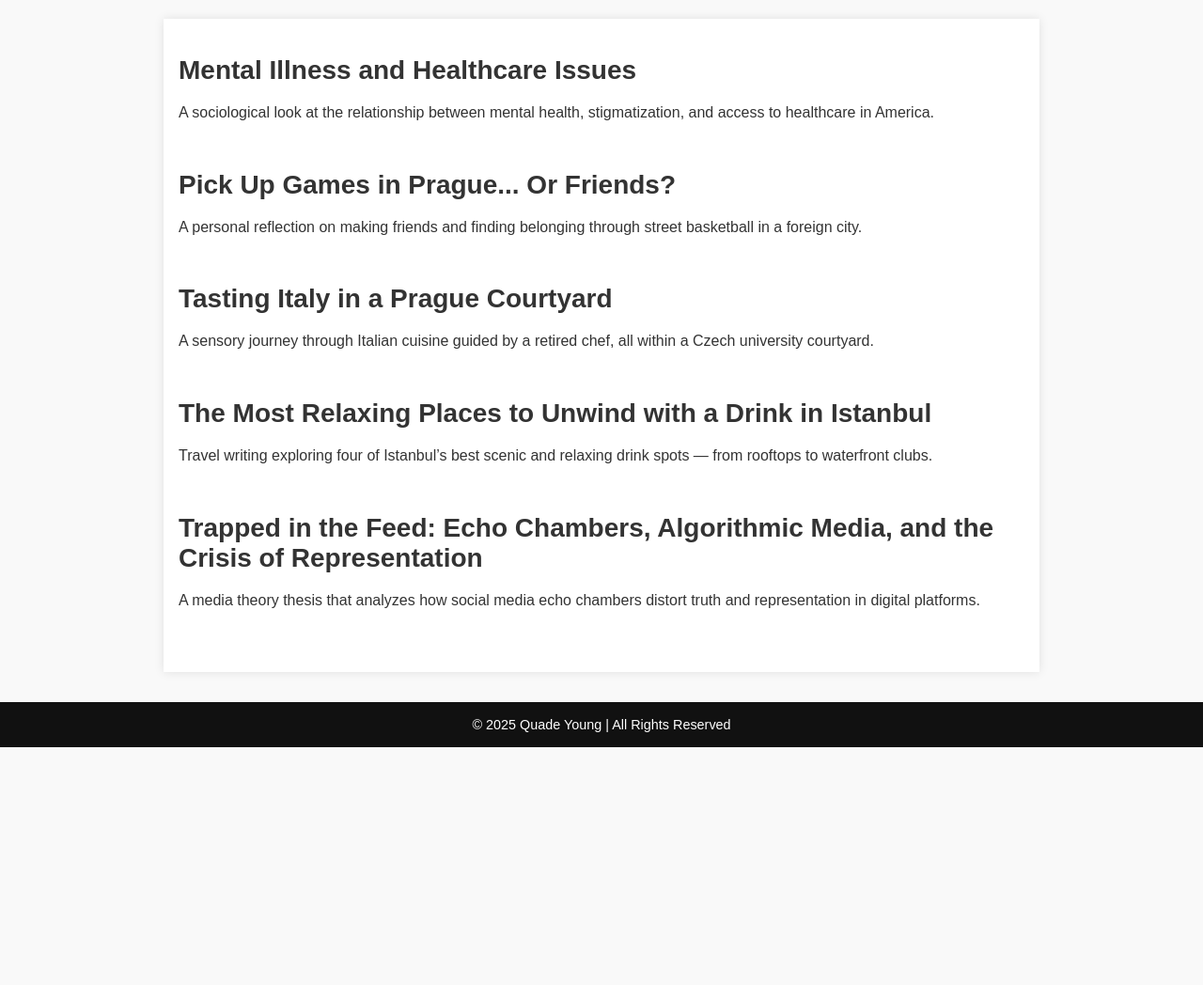
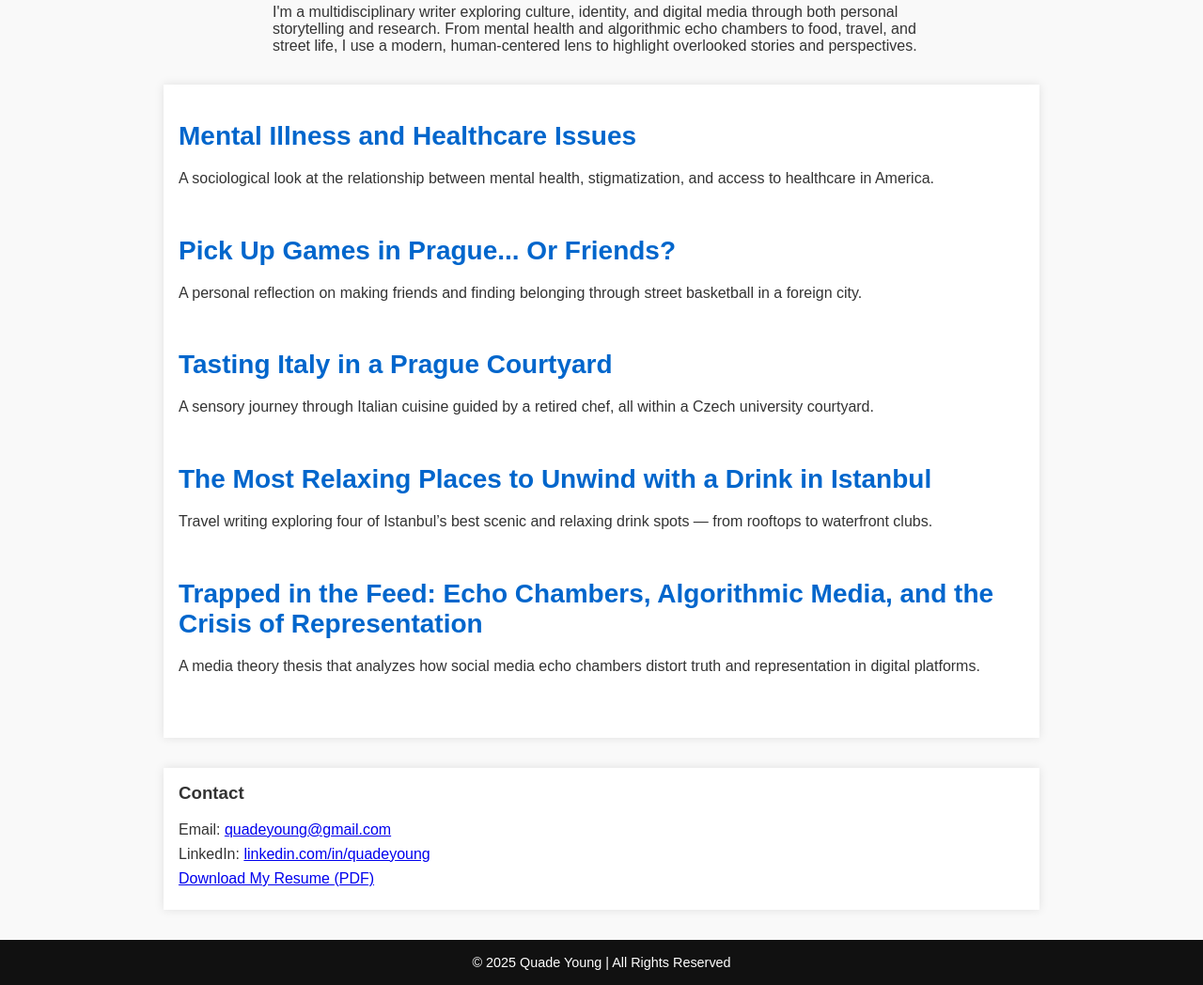
Before and after one commit to QuadeLYoung/Quades-Journal, a plain HTML site: page index.html in a window 1280 px wide. Shown: the part 171-1219 px from the top of the page at 94% size. Before the commit the page ends 966 px from the top, so only its background shows below. Drawn offline with Linux system fonts and the light colour scheme.

Commit message:
Index.html

```diff
--- a/index.html
+++ b/index.html
@@ -22,6 +22,12 @@
       margin: 0;
       font-size: 2.5rem;
     }
+    .bio {
+      font-size: 1rem;
+      max-width: 700px;
+      margin: 1rem auto;
+      padding: 0 1rem;
+    }
     .content {
       max-width: 900px;
       margin: 2rem auto;
@@ -39,6 +45,26 @@
     .article p {
       line-height: 1.6;
     }
+    .article a {
+      color: #0066cc;
+      text-decoration: none;
+    }
+    .article a:hover {
+      text-decoration: underline;
+    }
+    .contact {
+      max-width: 900px;
+      margin: 2rem auto;
+      padding: 1rem;
+      background: white;
+      box-shadow: 0 0 10px rgba(0,0,0,0.1);
+    }
+    .contact h3 {
+      margin-top: 0;
+    }
+    .contact p {
+      margin: 0.5rem 0;
+    }
     footer {
       text-align: center;
       padding: 1rem;
@@ -53,27 +79,36 @@
     <h1>Quade's Journal</h1>
     <p>Selected writing by Quade Young</p>
   </header>
+  <div class="bio">
+    I'm a multidisciplinary writer exploring culture, identity, and digital media through both personal storytelling and research. From mental health and algorithmic echo chambers to food, travel, and street life, I use a modern, human-centered lens to highlight overlooked stories and perspectives.
+  </div>
   <div class="content">
     <div class="article">
-      <h2>Mental Illness and Healthcare Issues</h2>
+      <h2><a href="https://quadelyoung.github.io/Quades-Journal/Mental%20Illness%20&%20Healthcare%20Issues%20FC.pdf" target="_blank">Mental Illness and Healthcare Issues</a></h2>
       <p>A sociological look at the relationship between mental health, stigmatization, and access to healthcare in America.</p>
     </div>
     <div class="article">
-      <h2>Pick Up Games in Prague... Or Friends?</h2>
+      <h2><a href="https://quadelyoung.github.io/Quades-Journal/Pick%20Up%20Games%20in%20Prague..%20Or%20Friends?.pdf" target="_blank">Pick Up Games in Prague... Or Friends?</a></h2>
       <p>A personal reflection on making friends and finding belonging through street basketball in a foreign city.</p>
     </div>
     <div class="article">
-      <h2>Tasting Italy in a Prague Courtyard</h2>
+      <h2><a href="https://quadelyoung.github.io/Quades-Journal/Tasting%20Italy%20in%20a%20Prague%20Courtyard.pdf" target="_blank">Tasting Italy in a Prague Courtyard</a></h2>
       <p>A sensory journey through Italian cuisine guided by a retired chef, all within a Czech university courtyard.</p>
     </div>
     <div class="article">
-      <h2>The Most Relaxing Places to Unwind with a Drink in Istanbul</h2>
+      <h2><a href="https://quadelyoung.github.io/Quades-Journal/The%20Most%20Relaxing%20Places%20to%20Unwind%20with%20a%20Drink%20in%20Istanbul.pdf" target="_blank">The Most Relaxing Places to Unwind with a Drink in Istanbul</a></h2>
       <p>Travel writing exploring four of Istanbul’s best scenic and relaxing drink spots — from rooftops to waterfront clubs.</p>
     </div>
     <div class="article">
-      <h2>Trapped in the Feed: Echo Chambers, Algorithmic Media, and the Crisis of Representation</h2>
+      <h2><a href="https://quadelyoung.github.io/Quades-Journal/Trapped%20in%20the%20Feed_%20Echo%20Chambers,%20Algorithmic%20Media,%20and%20the%20Crisis%20of%20Representation.pdf" target="_blank">Trapped in the Feed: Echo Chambers, Algorithmic Media, and the Crisis of Representation</a></h2>
       <p>A media theory thesis that analyzes how social media echo chambers distort truth and representation in digital platforms.</p>
     </div>
+  </div>
+  <div class="contact">
+    <h3>Contact</h3>
+    <p>Email: <a href="mailto:quadeyoung@gmail.com">quadeyoung@gmail.com</a></p>
+    <p>LinkedIn: <a href="https://www.linkedin.com/in/quadeyoung/" target="_blank">linkedin.com/in/quadeyoung</a></p>
+    <p><a href="https://quadelyoung.github.io/Quades-Journal/Quade_Young_Resume.pdf" target="_blank">Download My Resume (PDF)</a></p>
   </div>
   <footer>
     &copy; 2025 Quade Young | All Rights Reserved
```
